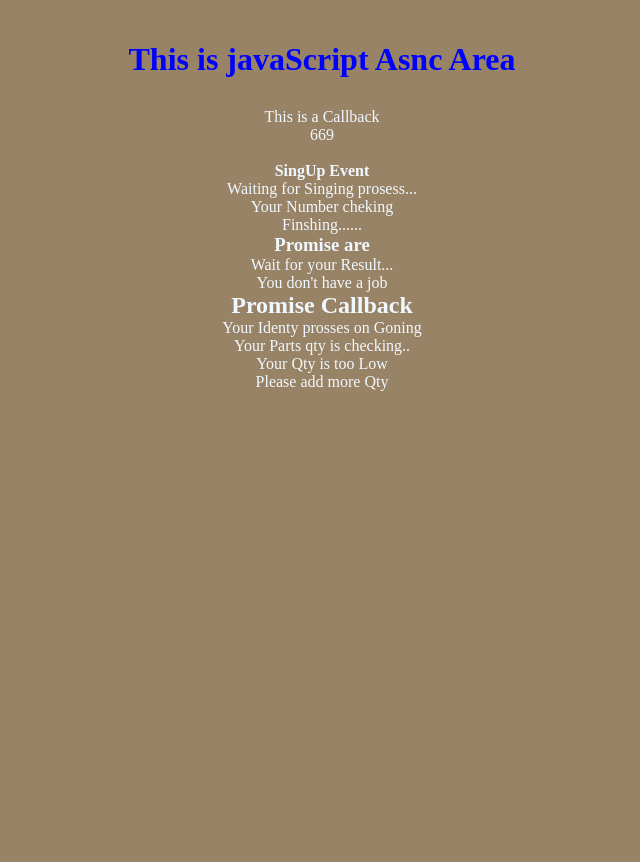
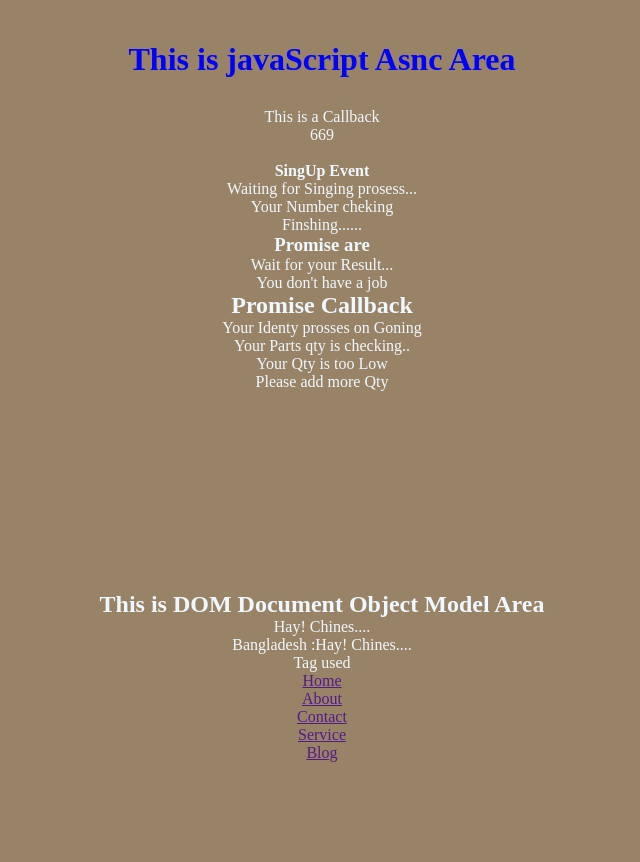
Before and after one commit to Fardin9721/Javascript_Practice, a plain HTML site: page index.html in a window 1280 px wide. Shown: the part 3337-4199 px from the top of the page, without its empty margins (318-958 px from the left). Before the commit the page ends 3828 px from the top, so only its background shows below. Drawn offline with Linux system fonts and the light colour scheme.

Commit message:
Start DOM

```diff
--- a/asstes/js/test.js
+++ b/asstes/js/test.js
@@ -643,3 +643,6 @@ cOvarify()
     .catch(function(ree){
         document.getElementById('pro11').innerHTML = ree;
     })
+//Documet Area
+const dublePara = document.getElementById('domPara1');
+document.getElementById('domPara2').innerHTML="Bangladesh :" + dublePara.innerHTML;
--- a/index.html
+++ b/index.html
@@ -218,6 +218,21 @@
             </div>
         </section>
     </div>
+    <section class="dom_area">
+        <div class="container section_padding">
+            <h1 class="domHeding">This is DOM Document Object Model Area</h1>
+            <p id="domPara1">Hay! Chines....</p>
+            <p id="domPara2"></p>
+            <p>Tag used</p>
+            <ul>
+                <li><a href="">Home</a></li>
+                <li><a href="">About</a></li>
+                <li><a href="">Contact</a></li>
+                <li><a href="">Service</a></li>
+                <li><a href="">Blog</a></li>
+            </ul>
+        </div>
+    </section>
 
 
     <script src="asstes/js/test.js">
```
